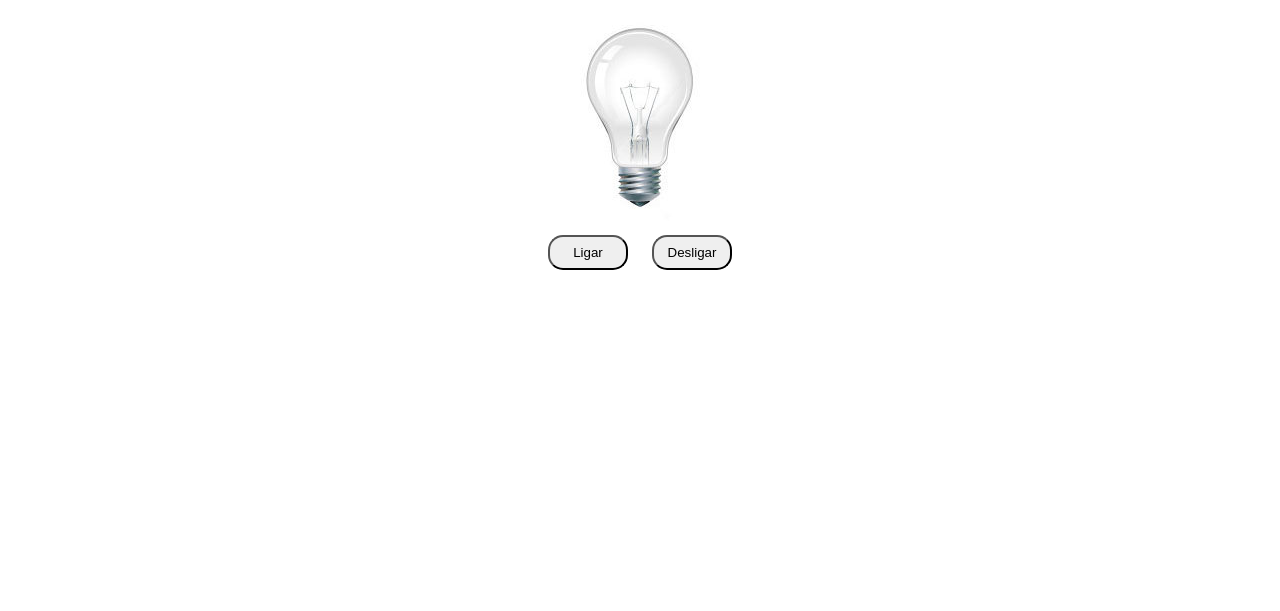
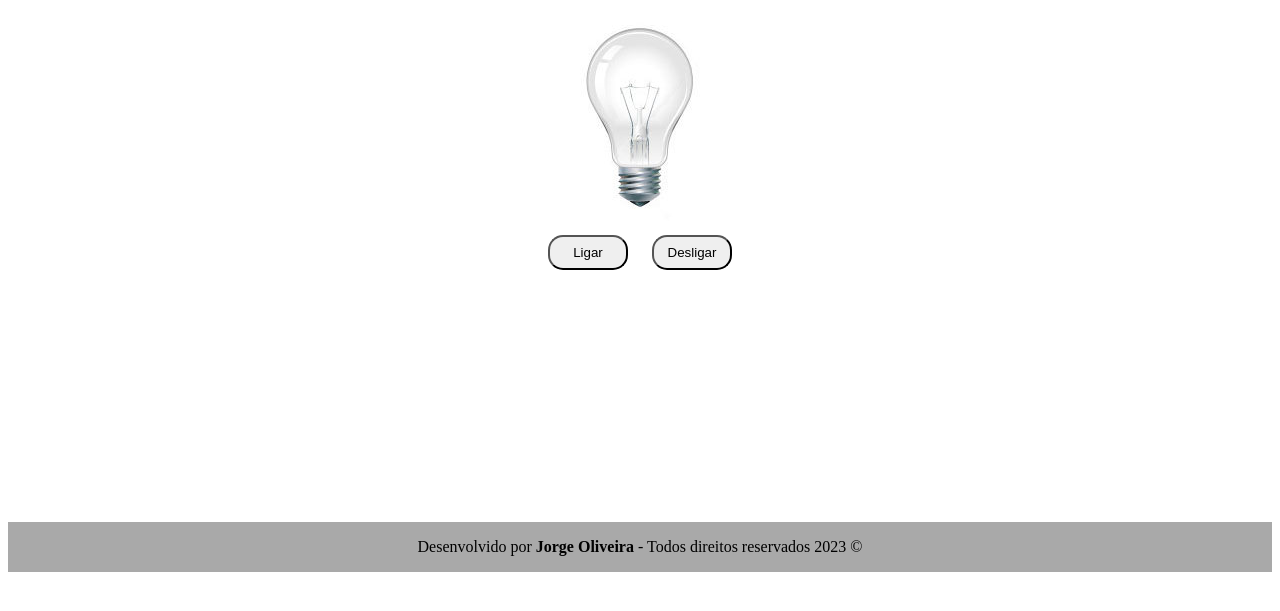
Before and after one commit to Jorge-felipe/Projetos, a plain HTML site: page lampada/index.html in a window 1280 px wide. Shown: the part 87-698 px from the top of the page. Drawn offline with Linux system fonts and the light colour scheme.

Commit message:
ajustes-finais
Criação do footer, e estilização

```diff
--- a/lampada/index.html
+++ b/lampada/index.html
@@ -21,6 +21,7 @@
         <button id="turnoff">Desligar</button>
     </div>
     </main>
+    <footer><p>Desenvolvido por <b>Jorge Oliveira</b> - Todos direitos reservados 2023 &copy;</p></footer>
     <script src="lampada.js"></script>
 </body>
 </html>
--- a/lampada/style.css
+++ b/lampada/style.css
@@ -19,3 +19,11 @@ button{
     padding: 7px;
     font-size: 12px;
 }
+footer{
+    display: flex;
+    flex-direction: column;
+    align-items: center;
+    margin-top: 242.6px;
+    background-color: darkgrey;
+
+}
```
